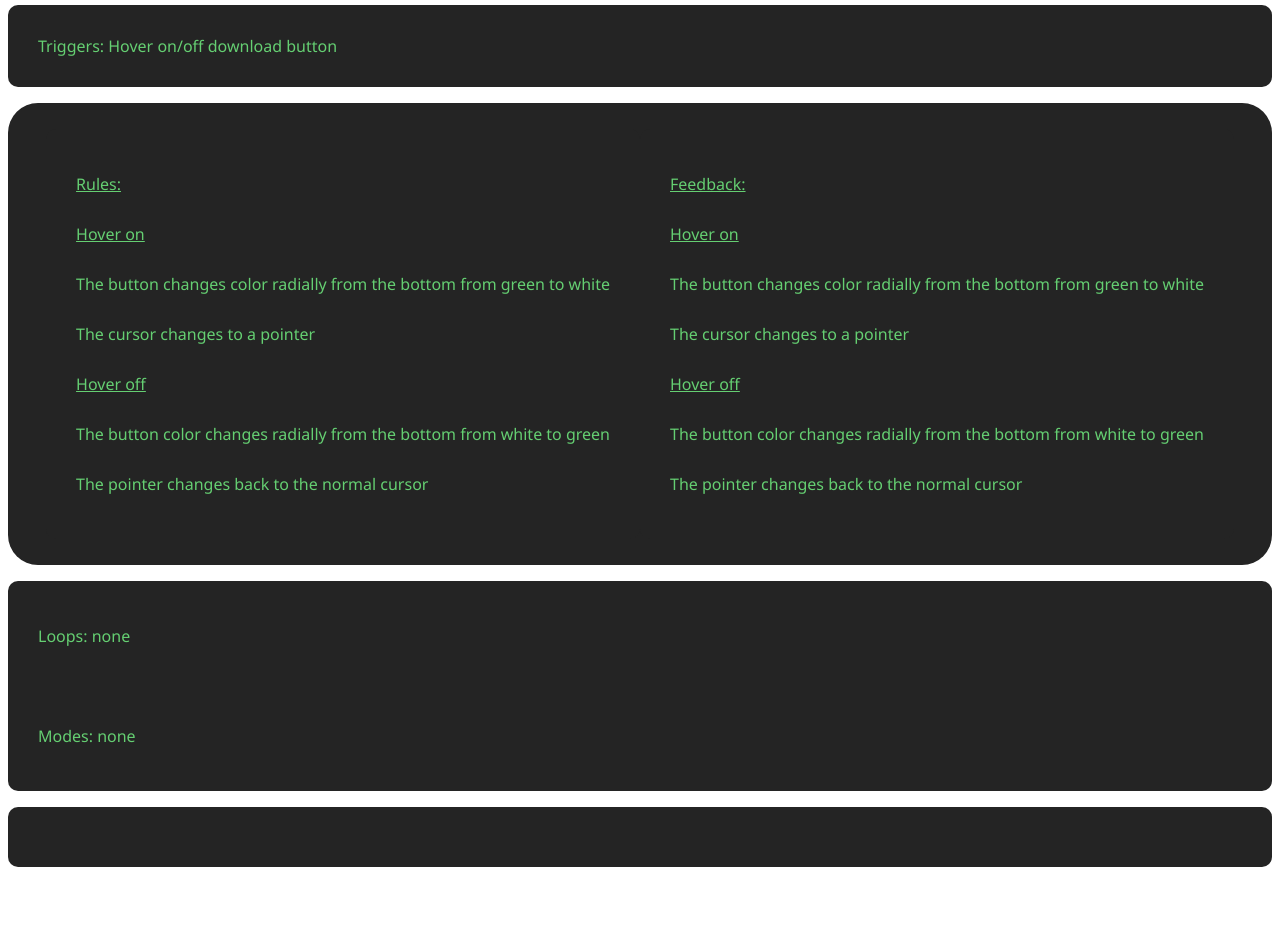
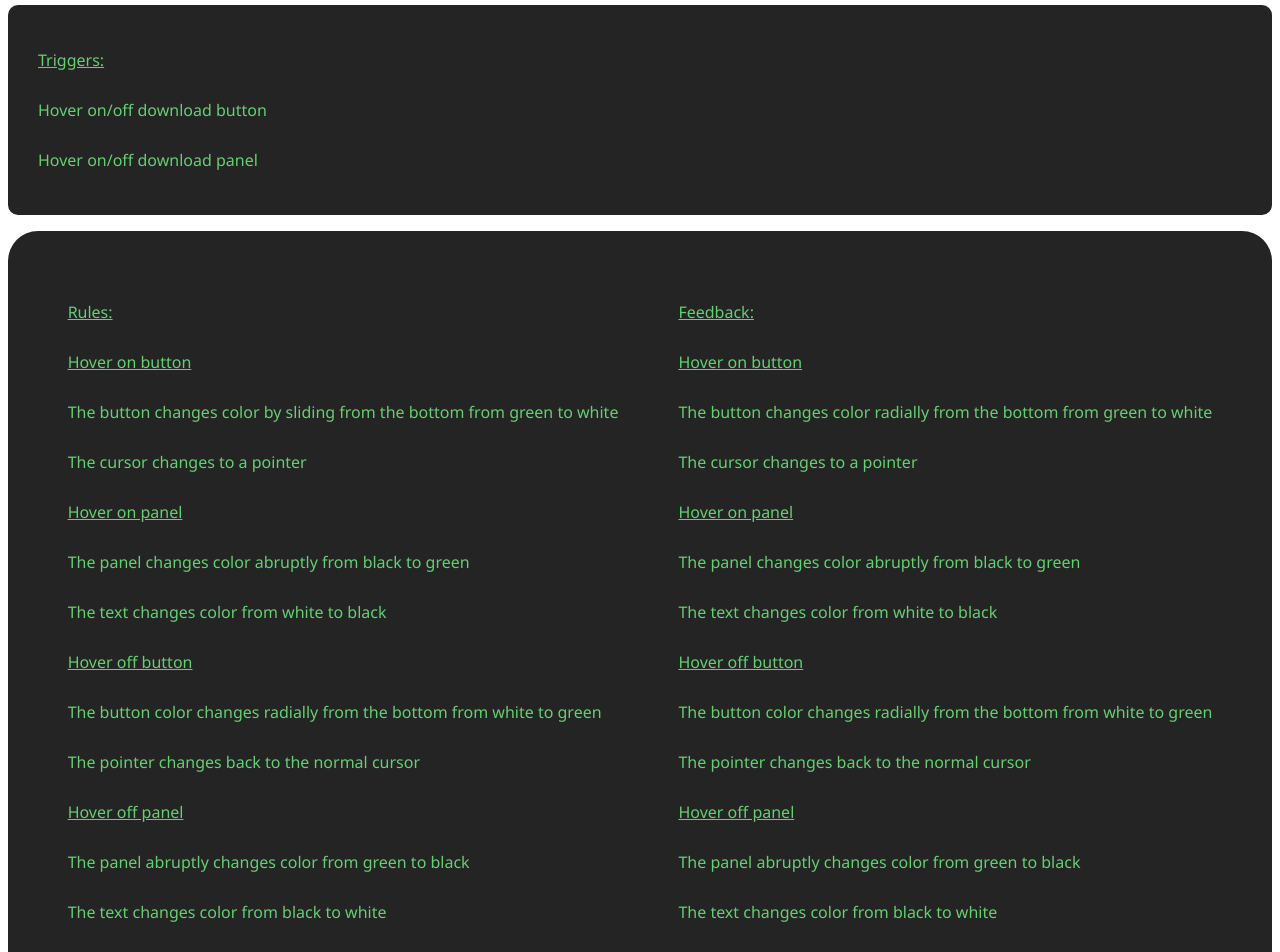
Before and after one commit to Gavincochrane2/IDM241-gjc56, a plain HTML site: page Beta/Build/index.html in a window 1280 px wide. Shown: the part 800-1752 px from the top of the page. Before the commit the page ends 1675 px from the top, so only its background shows below. Drawn offline with Linux system fonts and the light colour scheme.

Commit message:
beta build corrections

```diff
--- a/Beta/Build/index.html
+++ b/Beta/Build/index.html
@@ -5,7 +5,7 @@
     <meta charset="UTF-8">
     <meta http-equiv="X-UA-Compatible" content="IE=edge">
     <meta name="viewport" content="width=device-width, initial-scale=1.0">
-    <title>Beta description</title>
+    <title>Beta build</title>
 </head>
 <body>
     <div class="heading">
@@ -39,29 +39,46 @@
 </div>
 
 </div>
- <p class="trigger">Triggers: Hover on/off download button</p>
+ <ul class="trigger">
+    <li class="title">Triggers:</li>
+    <li>Hover on/off download button</li>
+    <li>Hover on/off download panel</li>
+
+ </ul>
     <div class="border">
 
 <div class="block">
     <ul class="trigger">
         <li class="title"> Rules: </li>
-        <li class="title"> Hover on </li>
-        <li>The button changes color radially from the bottom from green to white</li>
+        <li class="title"> Hover on button </li>
+        <li>The button changes color by sliding from the bottom from green to white</li>
         <li>The cursor changes to a pointer</li>
-        <li class="title">Hover off</li>
+        <li class="title">Hover on panel</li>
+        <li>The panel changes color abruptly from black to green</li>
+        <li>The text changes color from white to black</li>
+        <li class="title">Hover off button</li>
         <li>The button color changes radially from the bottom from white to green</li>
         <li>The pointer changes back to the normal cursor</li>
+        <li class="title">Hover off panel</li>
+        <li>The panel abruptly changes color from green to black</li>
+        <li>The text changes color from black to white</li>
              </ul>
 </div>
 <div class="block">
              <ul class="trigger">
                 <li class="title"> Feedback: </li>
-                <li class="title"> Hover on </li>
+                <li class="title"> Hover on button </li>
                 <li>The button changes color radially from the bottom from green to white</li>
                 <li>The cursor changes to a pointer</li>
-                <li class="title">Hover off</li>
+                <li class="title">Hover on panel</li>
+                <li>The panel changes color abruptly from black to green</li>
+                <li>The text changes color from white to black</li>
+                <li class="title">Hover off button</li>
                 <li>The button color changes radially from the bottom from white to green</li>
                 <li>The pointer changes back to the normal cursor</li>
+                <li class="title">Hover off panel</li>
+                <li>The panel abruptly changes color from green to black</li>
+                <li>The text changes color from black to white</li>
                      </ul>
 </div>
 
--- a/Beta/Build/styles4.css
+++ b/Beta/Build/styles4.css
@@ -173,6 +173,7 @@ a {
     align-items: center;
     text-align: center;
     padding-top: 20px;
+    cursor: pointer;
   }
 
   .interaction {
@@ -212,7 +213,6 @@ p, h2, h3.center {
   div .interaction:hover {
     animation-name: colorChange;
     animation-duration: 0s;
-    cursor: pointer;
     color: black;
 
   }
```
